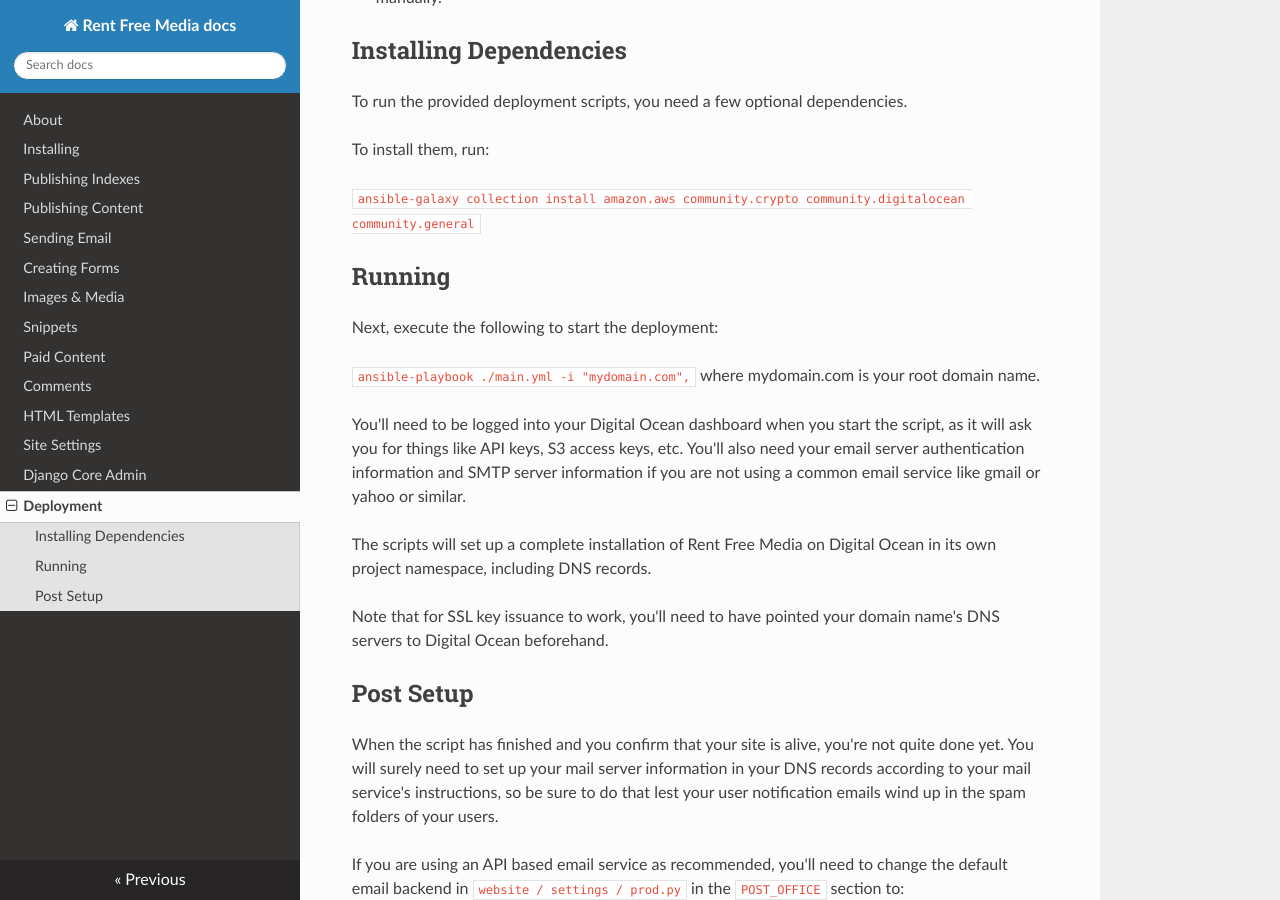
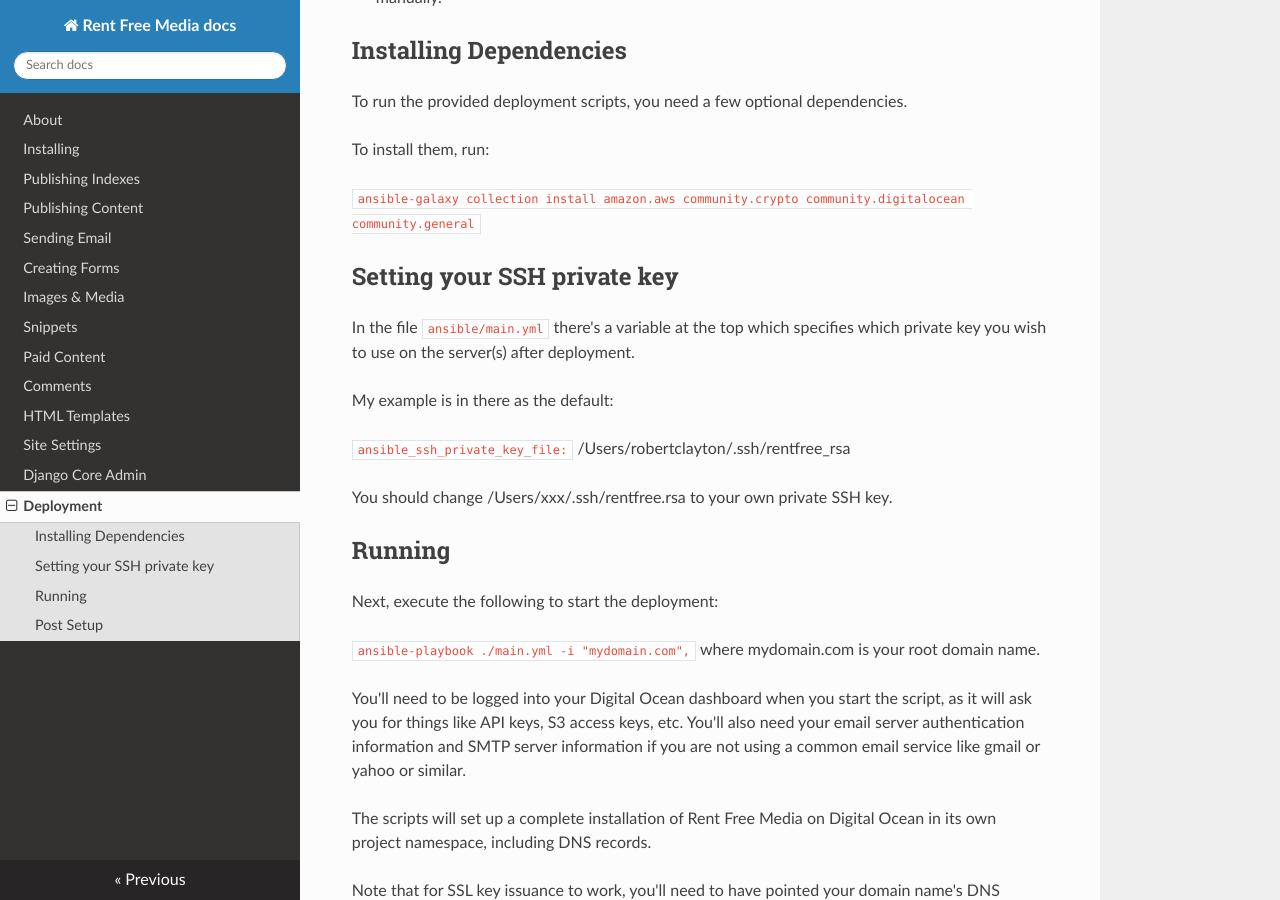
Before and after one commit to RentFreeMedia/rentfreemedia, an MkDocs documentation site: the page built from docs/deploy_live.md, in a window 1280 px wide and 900 px high, scrolled down 462 px. Built offline with MkDocs 1.6.1, drawn with Linux system fonts in a browser that asks for light colours; nearby versions of some CDN libraries.

Commit message:
docs update, ansible instructions for SSH priv key

```diff
--- a/docs/deploy_live.md
+++ b/docs/deploy_live.md
@@ -15,6 +15,16 @@
 To install them, run:
 
 `ansible-galaxy collection install amazon.aws community.crypto community.digitalocean community.general `
+
+## Setting your SSH private key
+
+In the file `ansible/main.yml` there's a variable at the top which specifies which private key you wish to use on the server(s) after deployment.
+
+My example is in there as the default:
+
+`ansible_ssh_private_key_file:` /Users/robertclayton/.ssh/rentfree_rsa
+
+You should change /Users/xxx/.ssh/rentfree.rsa to your own private SSH key.
 
 ## Running
 
```
